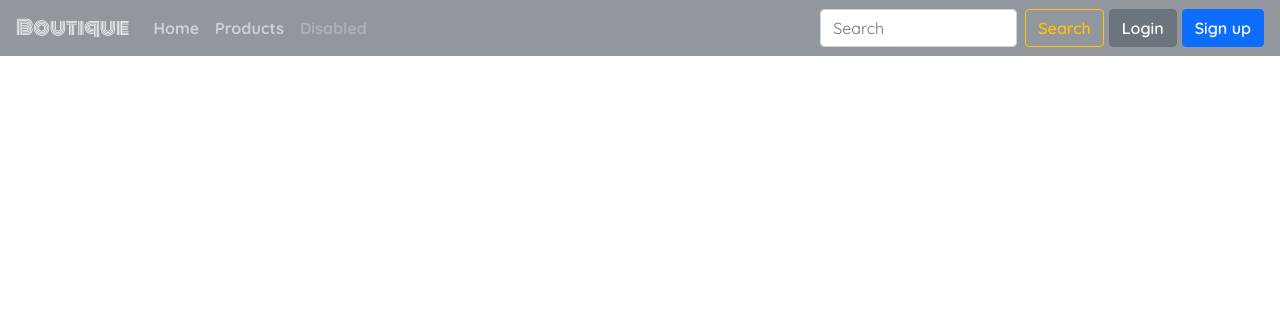
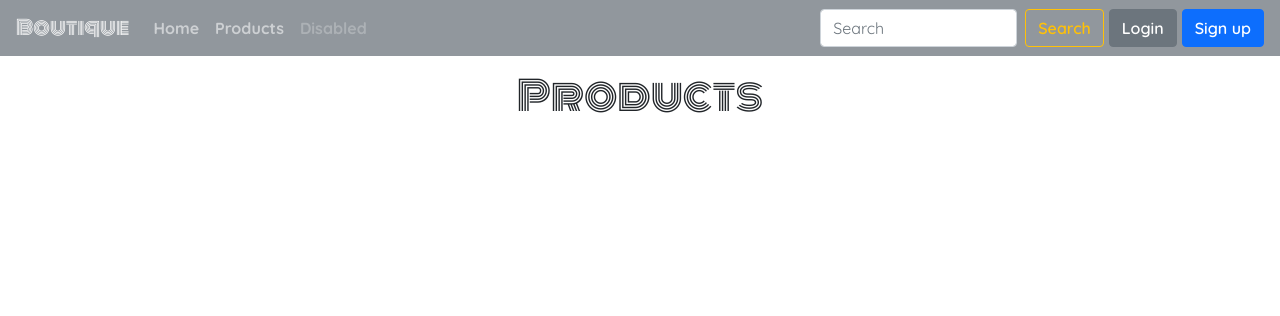
Before and after one commit to joraavanes/boutique, a Node server app: page /products in a window 1280 px wide. Shown: the top 316 px of the page. Run offline with Node 20, Linux system fonts and the light colour scheme; data that the repository does not hold is empty; some libraries are stand-ins or nearby versions.

Commit message:
Improve the visual points in views

```diff
--- a/views/home/home.hbs
+++ b/views/home/home.hbs
@@ -123,7 +123,7 @@
                                 <div class="card-body">
                                 <h5 class="card-title">{{title}}</h5>
                                 <p class="card-text line-clamp-3 font-weight-normal">{{description}}</p>
-                                <a href="/products/{{_id}}" class="btn btn-sm btn-warning">Find out more</a>
+                                <a href="/products/{{_id}}" class="btn btn-sm btn-outline-dark">Find out more</a>
                             </div>
                         </div>
                     {{/each}}
--- a/views/products/product.hbs
+++ b/views/products/product.hbs
@@ -20,8 +20,8 @@
                     <div>
                         <label for="quantity">Quantity</label>
                         <input type="hidden" name="productId" id="productId" value="{{product._id}}">
-                        <input type="number" name="quantity" id="quantity">
-                        <input type="submit" value="Add to Cart">
+                        <input type="number" name="quantity" id="quantity" class="form-control">
+                        <input type="submit" value="Add to Cart" class="btn btn-outline-dark">
                     </div>
                 </form>
             {{else}}
--- a/views/products/products.hbs
+++ b/views/products/products.hbs
@@ -1,5 +1,10 @@
 <div class="container-fluid">
-    <div class="row row-cols-1 row-cols-sm-4 row-cols-md-5 row-cols-lg-8 g-6 mt-4">
+    <div class="row">
+        <div class="col">
+            <h1 class="monoton text-center pb-3 pt-3">Products</h2>
+        </div>
+    </div>
+    <div class="row row-cols-1 row-cols-sm-4 row-cols-md-5 row-cols-lg-8 g-6">
         {{#each products}}
             <div class="col mt-2 mb-2">
                 <div class="card">
@@ -9,7 +14,7 @@
                     <div class="card-body">
                         <h5 class="card-title">{{title}}</h5>
                         <p class="card-text line-clamp-3">{{description}}</p>
-                        <a href="/products/{{_id}}" class="btn btn-sm btn-warning">Find out more</a>
+                        <a href="/products/{{_id}}" class="btn btn-sm btn-outline-dark">Find out more</a>
                     </div>
                 </div>
             </div>
```
